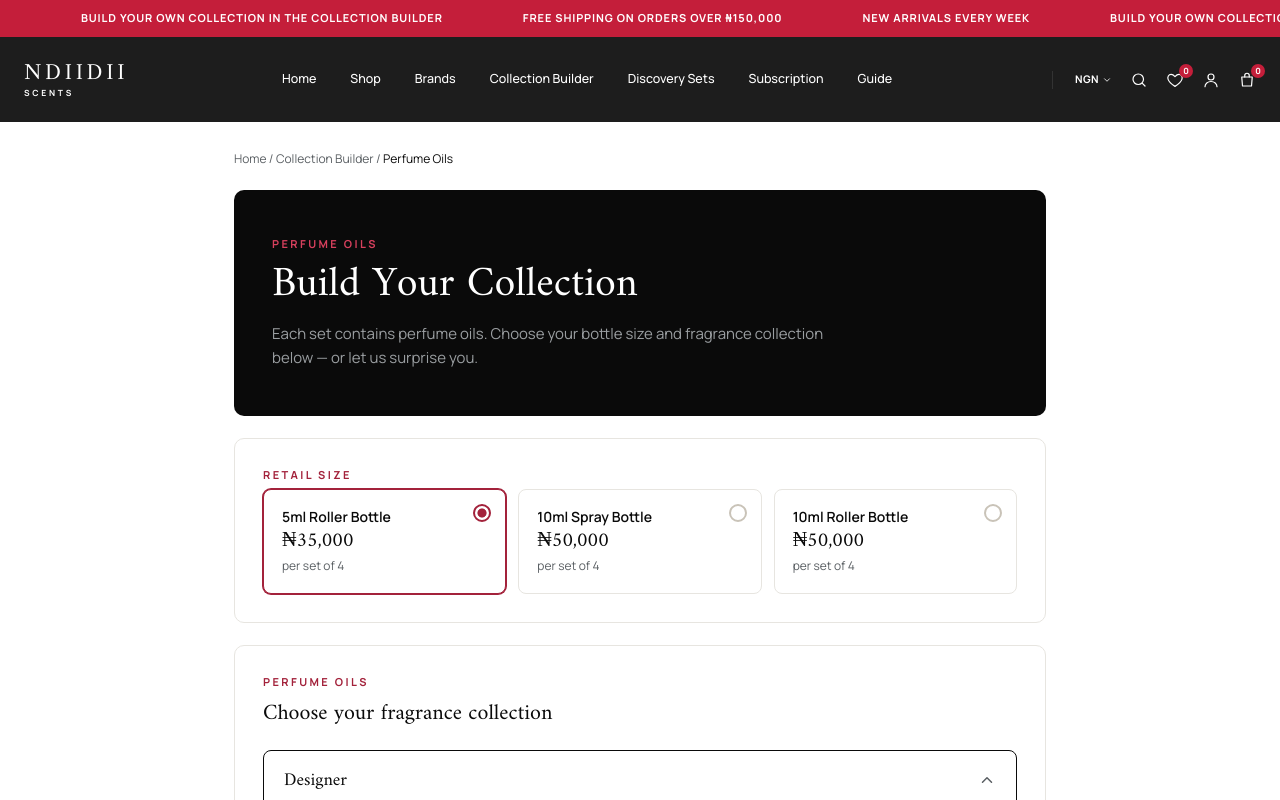
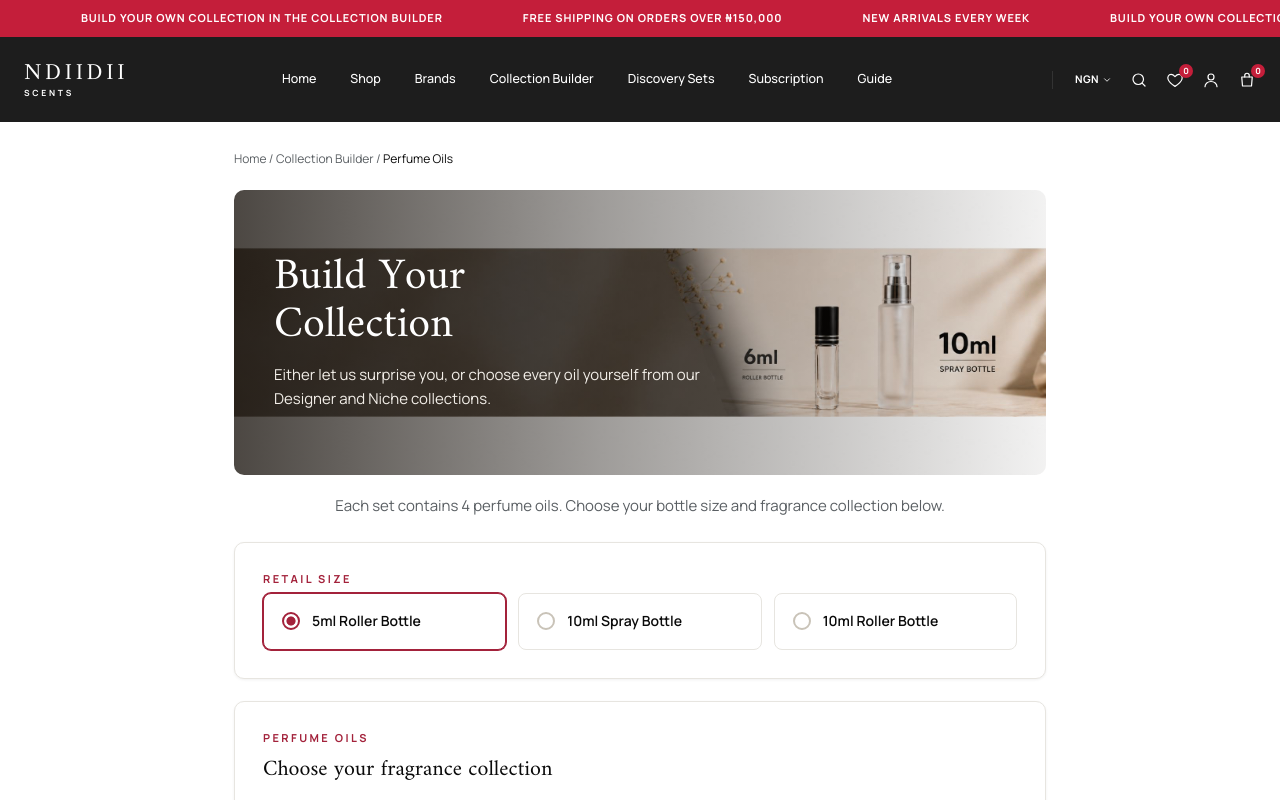
Before and after one commit to christian10565/ndiidii_scents_app, a Next.js app in the folder ndiidii-next/: page /collection-builder/oils in a window 1280 px wide. Shown: the top 800 px of the page. Built offline with nearby package versions, Linux system fonts and the light colour scheme.

Commit message:
Match oil builder to mockup: hero banner, radio size selector, checkout CTA

```diff
--- a/ndiidii-next/src/components/OilBuilderShell.tsx
+++ b/ndiidii-next/src/components/OilBuilderShell.tsx
@@ -111,15 +111,24 @@ export function OilBuilderShell({
         <span>Perfume Oils</span>
       </nav>
 
-      {/* ---- hero ---- */}
-      <header className="ob-hero">
-        <p className="ob-hero__eyebrow eyebrow">Perfume Oils</p>
-        <h1 className="serif ob-hero__title">Build Your Collection</h1>
-        <p className="ob-hero__sub">
-          Each set contains perfume oils. Choose your bottle size and fragrance collection below —
-          or let us surprise you.
-        </p>
+      {/* ---- hero (mockup banner: bottles right, blurred neutral left) ---- */}
+      <header
+        className="ob-hero"
+        style={{ backgroundImage: "url('/images/oil-builder-hero.png')" }}
+      >
+        <div className="ob-hero__shade" />
+        <div className="ob-hero__inner">
+          <h1 className="serif ob-hero__title">Build Your Collection</h1>
+          <p className="ob-hero__sub">
+            Either let us surprise you, or choose every oil yourself from our Designer and Niche
+            collections.
+          </p>
+        </div>
       </header>
+
+      <p className="ob-intro">
+        Each set contains 4 perfume oils. Choose your bottle size and fragrance collection below.
+      </p>
 
       {/* ---- retail size ---- */}
       <section className="ob-card" aria-labelledby="ob-size">
@@ -138,8 +147,6 @@ export function OilBuilderShell({
             >
               <span className="ob-size__dot" aria-hidden="true" />
               <span className="ob-size__label">{f.label}</span>
-              <span className="ob-size__price serif">{formatNaira(oilSetPrice(oilType, f.value))}</span>
-              <span className="ob-size__unit">per set of {BOX_SIZE}</span>
             </button>
           ))}
         </div>
@@ -295,7 +302,7 @@ export function OilBuilderShell({
           </button>
 
           {justAdded && (
-            <button type="button" className="yourset__checkout link-red" onClick={() => router.push('/checkout')}>
+            <button type="button" className="ob-cta-checkout" onClick={() => router.push('/checkout')}>
               Continue to Checkout
             </button>
           )}
--- a/ndiidii-next/src/styles/builder.css
+++ b/ndiidii-next/src/styles/builder.css
@@ -253,17 +253,33 @@
   padding: 28px 24px 90px;
 }
 
-/* ---- hero ---- */
+/* ---- hero (mockup banner: bottles right, blurred neutral left) ---- */
 .ob-hero {
-  background: var(--ink);
+  position: relative;
+  border-radius: 10px;
+  overflow: hidden;
+  margin-bottom: 20px;
+  background-size: cover;
+  background-position: center;
   color: #fff;
-  border-radius: 10px;
-  padding: 46px 38px;
-  margin-bottom: 22px;
 }
-.ob-hero__eyebrow { color: var(--oxblood-light); margin: 0 0 10px; }
-.ob-hero__title { font-size: 42px; line-height: 1.08; margin: 0 0 14px; }
-.ob-hero__sub { font-size: 15px; line-height: 1.6; color: var(--slate-light); margin: 0; max-width: 560px; }
+/* Dark scrim over the blurred left third keeps the white text legible. */
+.ob-hero__shade {
+  position: absolute;
+  inset: 0;
+  background: linear-gradient(90deg, rgba(26, 20, 14, 0.78) 0%, rgba(26, 20, 14, 0.42) 45%, rgba(26, 20, 14, 0.05) 100%);
+}
+.ob-hero__inner { position: relative; padding: 64px 40px; }
+.ob-hero__title { font-size: 44px; line-height: 1.08; margin: 0 0 14px; max-width: 15ch; }
+.ob-hero__sub { font-size: 15px; line-height: 1.6; color: #f3efe9; margin: 0; max-width: 440px; }
+
+/* Centered line between the hero and the card (mockup copy). */
+.ob-intro {
+  text-align: center;
+  font-size: 15px;
+  color: var(--slate);
+  margin: 0 0 24px;
+}
 
 /* ---- white card ---- */
 .ob-card {
@@ -272,6 +288,7 @@
   border-radius: 10px;
   padding: 28px;
   margin-bottom: 22px;
+  box-shadow: 0 1px 3px rgba(0, 0, 0, 0.06);
 }
 .ob-label { color: var(--oxblood); margin: 0 0 6px; }
 .ob-title { font-size: 22px; margin: 0 0 20px; }
@@ -283,7 +300,6 @@
   gap: 12px;
 }
 .ob-size {
-  position: relative;
   text-align: left;
   padding: 16px 18px 18px;
   border: 1px solid var(--line-light);
@@ -291,18 +307,16 @@
   background: #fff;
   cursor: pointer;
   display: flex;
-  flex-direction: column;
-  gap: 4px;
+  align-items: center;
+  gap: 12px;
   transition: border-color 0.15s, box-shadow 0.15s;
 }
 .ob-size:hover { border-color: var(--ink); }
 .ob-size.is-active { border-color: var(--oxblood); box-shadow: 0 0 0 1px var(--oxblood); }
 .ob-size__dot {
-  position: absolute;
-  top: 14px;
-  right: 14px;
   width: 18px;
   height: 18px;
+  flex: none;
   border-radius: 999px;
   border: 2px solid #c9c3b8;
 }
@@ -310,9 +324,7 @@
   border-color: var(--oxblood);
   background: radial-gradient(circle, var(--oxblood) 42%, #fff 50%);
 }
-.ob-size__label { font-size: 14px; font-weight: 600; color: var(--ink); padding-right: 26px; }
-.ob-size__price { font-size: 20px; line-height: 1.1; color: var(--ink); }
-.ob-size__unit { font-size: 12px; color: var(--slate); }
+.ob-size__label { font-size: 14px; font-weight: 600; color: var(--ink); }
 
 /* ---- collection accordions ---- */
 .ob-acc {
@@ -385,6 +397,21 @@
 .ob-summary__actions .link-red { font-size: 13px; }
 .ob-summary__actions .link-red:disabled { opacity: 0.4; cursor: not-allowed; }
 
+/* "Continue to Checkout" — primary CTA (white pill on the black panel). */
+.ob-cta-checkout {
+  width: 100%;
+  text-align: center;
+  background: #fff;
+  color: var(--ink);
+  border: 0;
+  border-radius: 999px;
+  padding: 14px;
+  font-size: 14px;
+  font-weight: 600;
+  cursor: pointer;
+}
+.ob-cta-checkout:hover { background: var(--oxblood); color: #fff; }
+
 @media (max-width: 640px) {
   .ob-sizes { grid-template-columns: 1fr; }
   .ob-hero { padding: 34px 24px; }
```
Also changed, not shown: ndiidii-next/public/images/oil-builder-hero.png (added).
